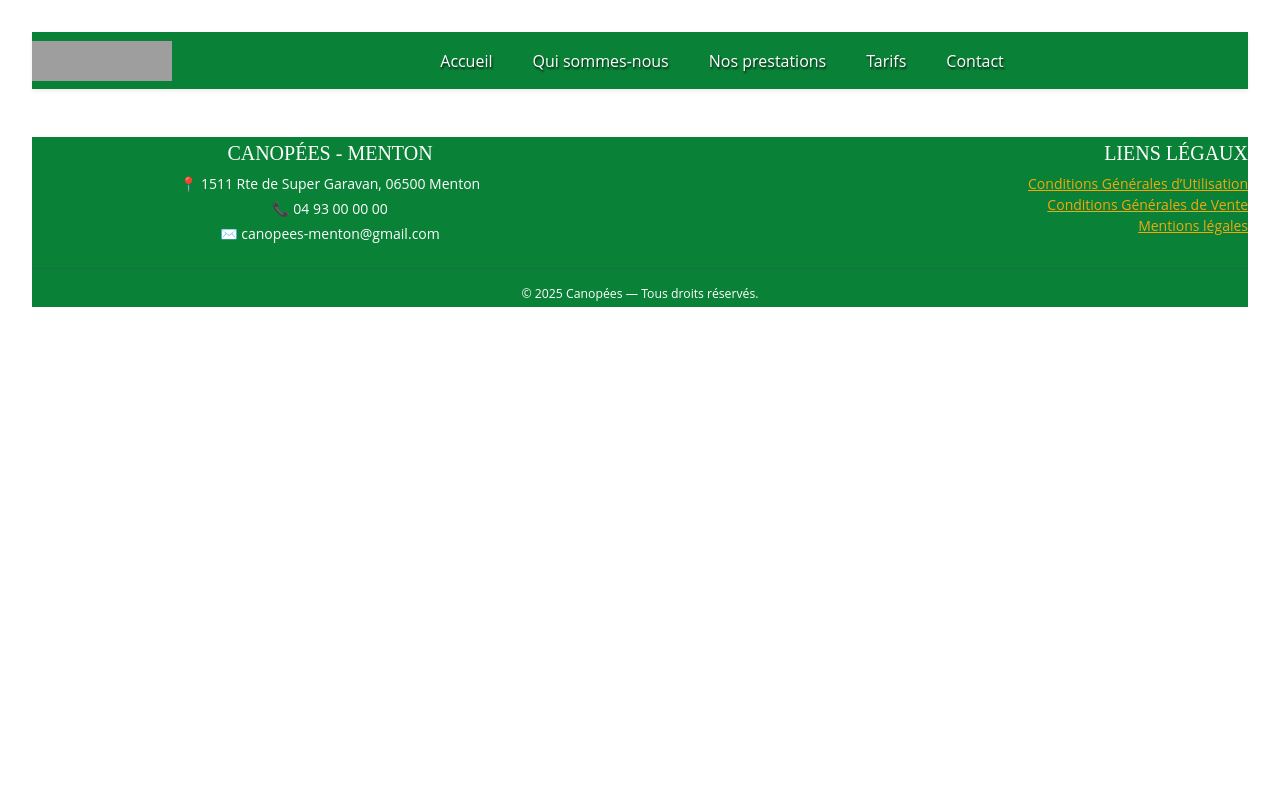
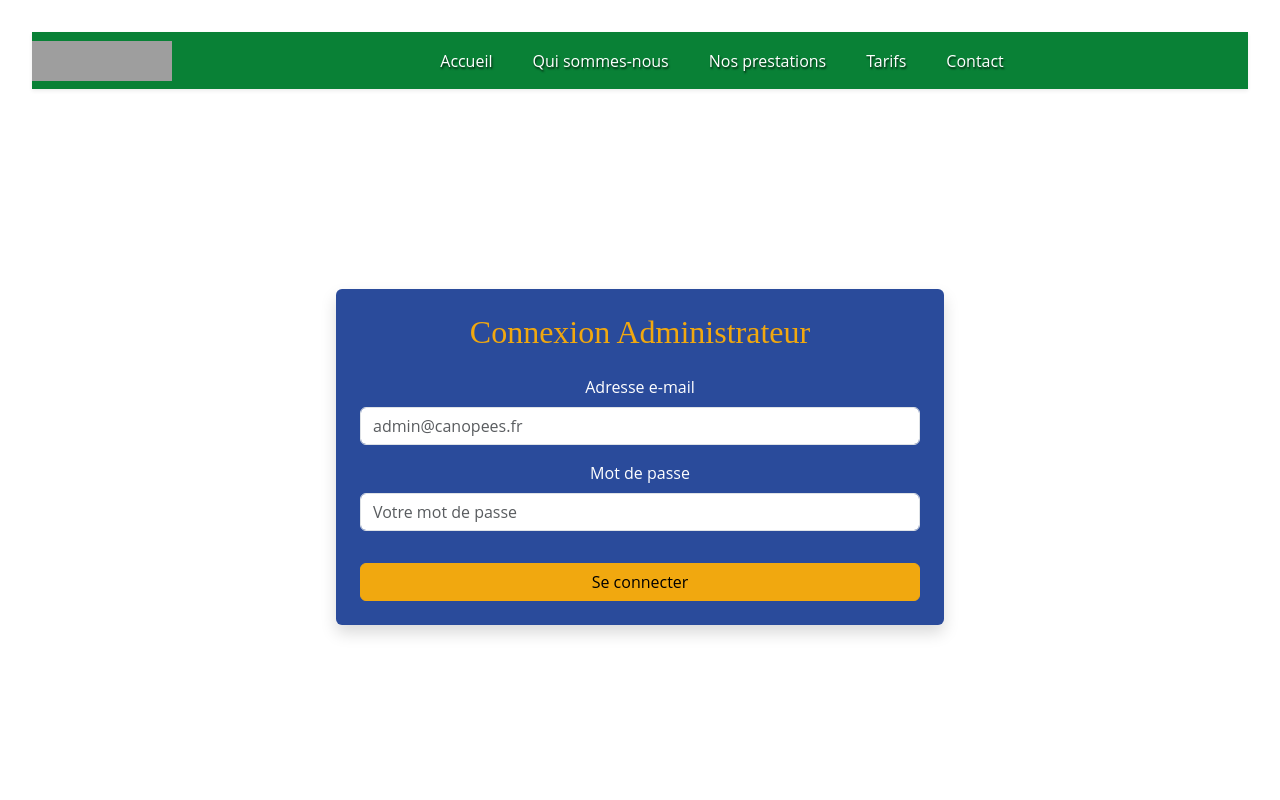
Before and after one commit to Romain-Gary0910/canopees-react, a React (Vite) app: page /connexion in a window 1280 px wide. Shown: the top 800 px of the page. Built offline with nearby package versions, Linux system fonts and the light colour scheme; grey boxes are pictures that could not be loaded.

Commit message:
creation des pages Connexion.jsx et AdminDashboard.jsx

```diff
--- a/src/App.jsx
+++ b/src/App.jsx
@@ -1,4 +1,4 @@
-import 'bootstrap/dist/css/bootstrap.min.css';
+import "bootstrap/dist/css/bootstrap.min.css";
 import { BrowserRouter, Routes, Route } from "react-router-dom";
 import Navbar from "./components/Navbar";
 import Home from "./pages/Home";
@@ -6,8 +6,10 @@ import About from "./pages/About";
 import Prestations from "./pages/Prestations";
 import Tarifs from "./pages/Tarifs";
 import Contact from "./pages/Contact";
+import Connexion from "./pages/Connexion";
+import AdminDashboard from "./pages/AdminDashboard";
 import Footer from "./components/Footer";
-import './assets/css/style.css';
+import "./assets/css/style.css";
 
 function App() {
   return (
@@ -15,12 +17,12 @@ function App() {
       <Navbar />
       <Routes>
         <Route path="/" element={<Home />} />
-          <Route path="/qui-sommes-nous" element={<About />} />
-            <Route path="/prestations" element={<Prestations />} />
-             <Route path="/tarifs" element={<Tarifs />} />
-              <Route path="/contact" element={<Contact />} />
-
-
+        <Route path="/qui-sommes-nous" element={<About />} />
+        <Route path="/prestations" element={<Prestations />} />
+        <Route path="/tarifs" element={<Tarifs />} />
+        <Route path="/contact" element={<Contact />} />
+        <Route path="/connexion" element={<Connexion />} />
+        <Route path="/admin" element={<AdminDashboard />} />
       </Routes>
       <Footer />
     </BrowserRouter>
--- /dev/null
+++ b/src/pages/AdminDashboard.jsx
@@ -0,0 +1,102 @@
+import React, { useEffect } from "react";
+import { useNavigate } from "react-router-dom";
+import "bootstrap/dist/css/bootstrap.min.css";
+
+const AdminDashboard = () => {
+  const navigate = useNavigate();
+
+  //  Vérifie si l'admin est connecté
+  useEffect(() => {
+    const isLoggedIn = localStorage.getItem("isAdminLoggedIn");
+    if (!isLoggedIn) {
+      navigate("/connexion");
+    }
+  }, [navigate]);
+
+  const handleLogout = () => {
+    localStorage.removeItem("isAdminLoggedIn");
+    navigate("/connexion");
+  };
+
+  return (
+    <>
+      {/* Barre de navigation Admin  */}
+      <nav className="navbar navbar-expand-lg navbar-dark bg-dark shadow-sm">
+        <div className="container-fluid">
+          <a className="navbar-brand fw-bold text-warning" href="#">
+            🛠️ Espace Admin - Canopées
+          </a>
+
+          <div className="collapse navbar-collapse justify-content-end">
+            <ul className="navbar-nav align-items-center">
+              <li className="nav-item me-3">
+                <button
+                  className="btn btn-outline-warning btn-sm"
+                  onClick={() => navigate("/")}
+                >
+                  Retour au site
+                </button>
+              </li>
+              <li className="nav-item me-3">
+                <span className="text-white small">
+                  Connecté en tant qu’<strong>Admin</strong>
+                </span>
+              </li>
+              <li className="nav-item">
+                <button
+                  className="btn btn-danger btn-sm"
+                  onClick={handleLogout}
+                >
+                  🚪 Déconnexion
+                </button>
+              </li>
+            </ul>
+          </div>
+        </div>
+      </nav>
+
+      {/* --- Contenu principal --- */}
+      <div className="container my-5">
+        <div className="bg-primary text-white p-4 rounded shadow">
+          <h2 className="text-center text-warning mb-4">
+            Tableau de bord administrateur
+          </h2>
+
+          <div className="row g-4">
+            <div className="col-md-4">
+              <div className="card shadow-sm h-100">
+                <div className="card-body text-center">
+                  <h5 className="card-title text-primary">💰 Tarifs</h5>
+                  <p>Modifier les tarifs affichés sur le site.</p>
+                  <button className="btn btn-warning w-100">Gérer</button>
+                </div>
+              </div>
+            </div>
+
+            <div className="col-md-4">
+              <div className="card shadow-sm h-100">
+                <div className="card-body text-center">
+                  <h5 className="card-title text-primary">🖼️ Images</h5>
+                  <p>Mettre à jour les photos du site.</p>
+                  <button className="btn btn-warning w-100">Gérer</button>
+                </div>
+              </div>
+            </div>
+
+            <div className="col-md-4">
+              <div className="card shadow-sm h-100">
+                <div className="card-body text-center">
+                  <h5 className="card-title text-primary">📝 Textes</h5>
+                  <p>Modifier les descriptions et présentations.</p>
+                  <button className="btn btn-warning w-100">Gérer</button>
+                </div>
+              </div>
+            </div>
+          </div>
+        </div>
+      </div>
+    </>
+  );
+};
+
+export default AdminDashboard;
--- /dev/null
+++ b/src/pages/Connexion.jsx
@@ -0,0 +1,82 @@
+import React, { useState } from "react";
+import { useNavigate } from "react-router-dom";
+import "bootstrap/dist/css/bootstrap.min.css";
+
+const Connexion = () => {
+  const [email, setEmail] = useState("");
+  const [password, setPassword] = useState("");
+  const [message, setMessage] = useState("");
+  const [isLoading, setIsLoading] = useState(false);
+  const navigate = useNavigate();
+
+  const handleSubmit = (e) => {
+    e.preventDefault();
+    setIsLoading(true);
+    setMessage("");
+
+    // Simulation temporaire (avant la vraie API Symfony)
+    setTimeout(() => {
+      if (email === "admin@canopees.fr" && password === "admin123") {
+        setMessage("✅ Connexion réussie !");
+        localStorage.setItem("isAdminLoggedIn", "true");
+        navigate("/admin");
+      } else {
+        setMessage("❌ Identifiants incorrects");
+      }
+      setIsLoading(false);
+    }, 1000);
+  };
+
+  return (
+    <div className="container my-5 d-flex justify-content-center align-items-center" style={{ minHeight: "80vh" }}>
+      <div className="col-md-6 bg-primary text-white rounded p-4 shadow">
+        <h2 className="text-center text-warning mb-4">Connexion Administrateur</h2>
+
+        <form onSubmit={handleSubmit}>
+          <div className="mb-3">
+            <label htmlFor="email" className="form-label">Adresse e-mail</label>
+            <input
+              type="email"
+              className="form-control"
+              id="email"
+              placeholder="admin@canopees.fr"
+              value={email}
+              onChange={(e) => setEmail(e.target.value)}
+              required
+            />
+          </div>
+
+          <div className="mb-3">
+            <label htmlFor="password" className="form-label">Mot de passe</label>
+            <input
+              type="password"
+              className="form-control"
+              id="password"
+              placeholder="Votre mot de passe"
+              value={password}
+              onChange={(e) => setPassword(e.target.value)}
+              required
+              minLength="6"
+            />
+          </div>
+
+          <button
+            type="submit"
+            className="btn btn-warning w-100 mt-3"
+            disabled={isLoading}
+          >
+            {isLoading ? "Connexion..." : "Se connecter"}
+          </button>
+
+          {message && (
+            <p className={`mt-3 text-center fw-bold ${message.includes("✅") ? "text-success" : "text-danger"}`}>
+              {message}
+            </p>
+          )}
+        </form>
+      </div>
+    </div>
+  );
+};
+
+export default Connexion;
```
